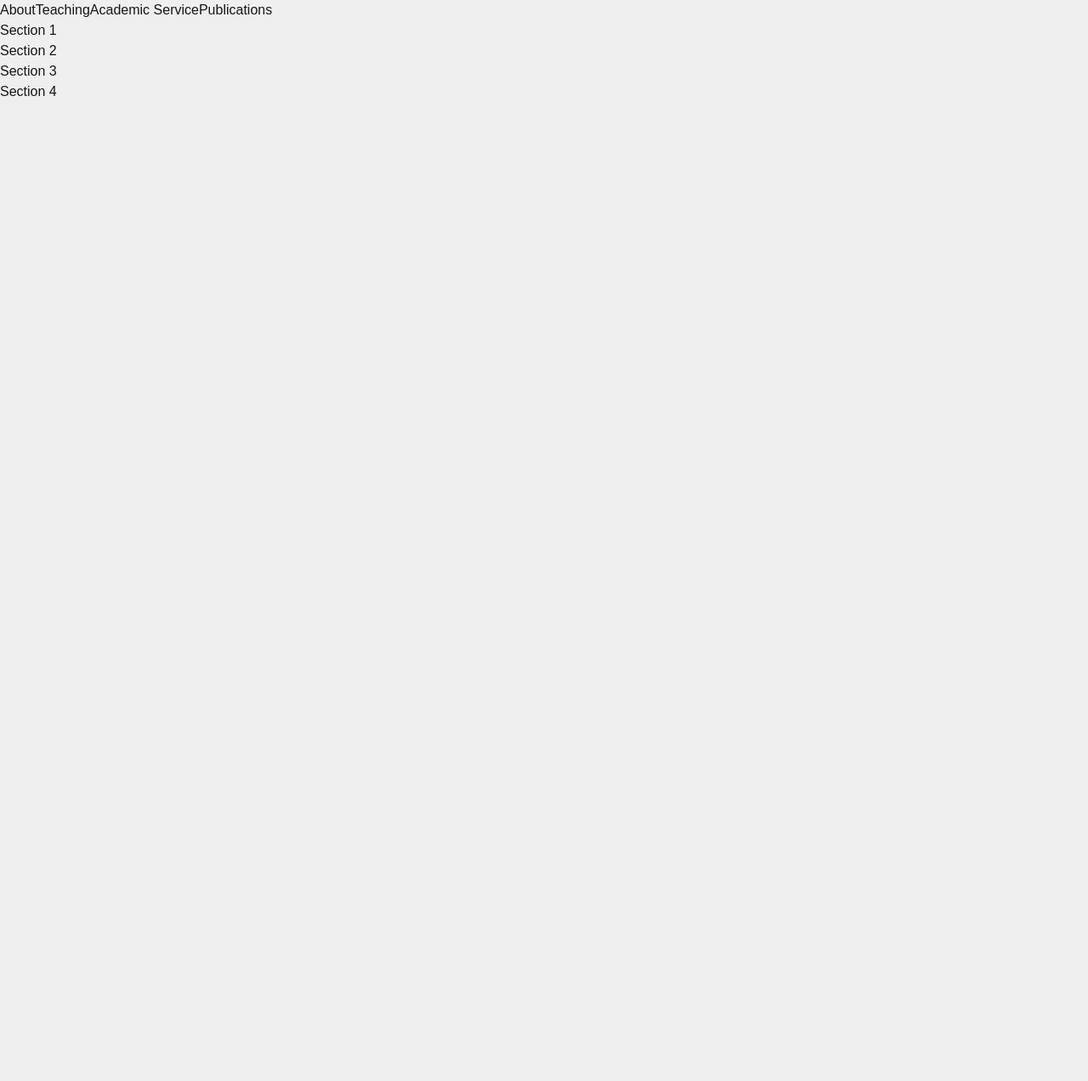
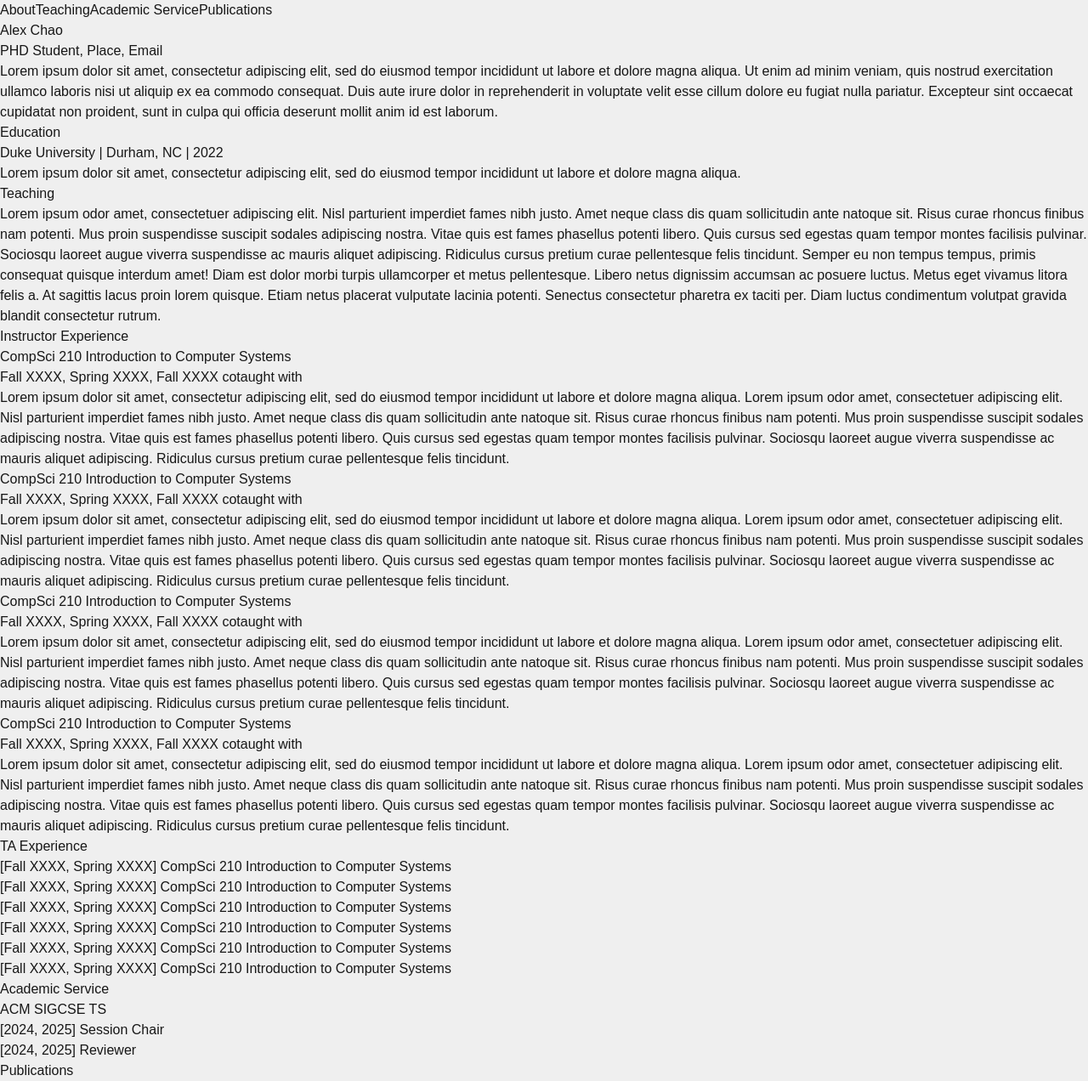
Before and after one commit to ninchkn78/jessica, a Next.js app: page / in a window 1280 px wide. Shown: the whole page at 85% size. Before the commit the page ends 800 px from the top, so only its background shows below. Built offline with nearby package versions, Linux system fonts and the light colour scheme.

Commit message:
added wireframe for all the sections

```diff
--- a/src/components/NavBar.tsx
+++ b/src/components/NavBar.tsx
@@ -4,7 +4,8 @@ import { Link as ScrollLink, Element } from "react-scroll";
 const NavBar = () => {
   return (
     <nav className="fixed top-0 left-0 h-screen w-64 shadow-lg z-10 p-4 bg-[#613F75]">
-      <div className="flex flex-col space-y-10 w-full text-center pt-32">
+      <div className="flex flex-col space-y-10 w-full text-center pt-32 items-center">
+        <div className="w-40 h-40 bg-[#CFBFF7] rounded-full"></div>
         <ScrollLink
           to="about"
           smooth={true}
--- a/src/components/sections/About.tsx
+++ b/src/components/sections/About.tsx
@@ -2,19 +2,36 @@ import Link from "next/link";
 import { Link as ScrollLink, Element } from "react-scroll";
 import { motion } from "framer-motion";
 
-const NavBar = () => {
+const About = () => {
   return (
-    <Element name="about" className="h-screen flex items-center justify-center">
-          <motion.h2
-            className="text-4xl"
-            initial={{ opacity: 0, y: 50 }}
-            animate={{ opacity: 1, y: 0 }}
-            transition={{ duration: 0.8 }}
-          >
-            Section 1
-          </motion.h2>
-        </Element>
+    <Element
+      name="about"
+      className="min-h-screen flex flex-col"
+    >
+      {/* Main Bout Section */}
+      <h1>
+        Alex Chao
+      </h1>
+      <div> {/* this guy is special, only guy who looks like this */}
+        PHD Student, Place, Email
+      </div>
+      <p>
+      Lorem ipsum dolor sit amet, consectetur adipiscing elit, sed do eiusmod tempor incididunt ut labore et dolore magna aliqua. Ut enim ad minim veniam, quis nostrud exercitation ullamco laboris nisi ut aliquip ex ea commodo consequat. Duis aute irure dolor in reprehenderit in voluptate velit esse cillum dolore eu fugiat nulla pariatur. Excepteur sint occaecat cupidatat non proident, sunt in culpa qui officia deserunt mollit anim id est laborum.
+      </p>
+
+      {/* Education */}
+      <h2>
+        Education
+      </h2>
+      <h3>
+        Duke University | Durham, NC | 2022
+      </h3>
+      <p>
+      Lorem ipsum dolor sit amet, consectetur adipiscing elit, sed do eiusmod tempor incididunt ut labore et dolore magna aliqua.
+      </p>
+
+    </Element>
   );
 };
 
-export default NavBar;
+export default About;
--- /dev/null
+++ b/src/components/sections/Publications.tsx
@@ -0,0 +1,15 @@
+import Link from "next/link";
+import { Link as ScrollLink, Element } from "react-scroll";
+import { motion } from "framer-motion";
+
+const Publications = () => {
+  return (
+    <Element name="publications" className="min-h-screen flex flex-col">
+      <h1>Publications</h1>
+
+      {/* Timeline */}
+    </Element>
+  );
+};
+
+export default Publications;
--- /dev/null
+++ b/src/components/sections/Service.tsx
@@ -0,0 +1,24 @@
+import Link from "next/link";
+import { Link as ScrollLink, Element } from "react-scroll";
+import { motion } from "framer-motion";
+
+const Service = () => {
+  return (
+    <Element name="service" className="flex flex-col bg-gray-400">
+      <h1>Academic Service</h1>
+
+      {/* Carousel */}
+      <div className="flex flex-row">
+        <div className="flex flex-col">
+          <div>ACM SIGCSE TS</div>
+          <ul>
+            <li>[2024, 2025] Session Chair</li>
+            <li>[2024, 2025] Reviewer</li>
+          </ul>
+        </div>
+      </div>
+    </Element>
+  );
+};
+
+export default Service;
--- /dev/null
+++ b/src/components/sections/Teaching.tsx
@@ -0,0 +1,132 @@
+import Link from "next/link";
+import { Link as ScrollLink, Element } from "react-scroll";
+import { motion } from "framer-motion";
+
+const Teaching = () => {
+  return (
+    <Element name="teaching" className="min-h-screen flex flex-col bg-gray-200">
+      {/* Teaching Blurb */}
+      <div>
+        <div>
+          <h1>Teaching</h1>
+          <p>
+            Lorem ipsum odor amet, consectetuer adipiscing elit. Nisl parturient
+            imperdiet fames nibh justo. Amet neque class dis quam sollicitudin
+            ante natoque sit. Risus curae rhoncus finibus nam potenti. Mus proin
+            suspendisse suscipit sodales adipiscing nostra. Vitae quis est fames
+            phasellus potenti libero. Quis cursus sed egestas quam tempor montes
+            facilisis pulvinar. Sociosqu laoreet augue viverra suspendisse ac
+            mauris aliquet adipiscing. Ridiculus cursus pretium curae
+            pellentesque felis tincidunt. Semper eu non tempus tempus, primis
+            consequat quisque interdum amet! Diam est dolor morbi turpis
+            ullamcorper et metus pellentesque. Libero netus dignissim accumsan
+            ac posuere luctus. Metus eget vivamus litora felis a. At sagittis
+            lacus proin lorem quisque. Etiam netus placerat vulputate lacinia
+            potenti. Senectus consectetur pharetra ex taciti per. Diam luctus
+            condimentum volutpat gravida blandit consectetur rutrum.
+          </p>
+        </div>
+
+        <div>
+          {/* Instructing Experience */}
+          <div>
+            <h2>Instructor Experience</h2>
+
+            <h3>CompSci 210 Introduction to Computer Systems</h3>
+            <h4>Fall XXXX, Spring XXXX, Fall XXXX cotaught with</h4>
+            <p>
+              Lorem ipsum dolor sit amet, consectetur adipiscing elit, sed do
+              eiusmod tempor incididunt ut labore et dolore magna aliqua. Lorem
+              ipsum odor amet, consectetuer adipiscing elit. Nisl parturient
+              imperdiet fames nibh justo. Amet neque class dis quam sollicitudin
+              ante natoque sit. Risus curae rhoncus finibus nam potenti. Mus
+              proin suspendisse suscipit sodales adipiscing nostra. Vitae quis
+              est fames phasellus potenti libero. Quis cursus sed egestas quam
+              tempor montes facilisis pulvinar. Sociosqu laoreet augue viverra
+              suspendisse ac mauris aliquet adipiscing. Ridiculus cursus pretium
+              curae pellentesque felis tincidunt.
+            </p>
+
+            <h3>CompSci 210 Introduction to Computer Systems</h3>
+            <h4>Fall XXXX, Spring XXXX, Fall XXXX cotaught with</h4>
+            <p>
+              Lorem ipsum dolor sit amet, consectetur adipiscing elit, sed do
+              eiusmod tempor incididunt ut labore et dolore magna aliqua. Lorem
+              ipsum odor amet, consectetuer adipiscing elit. Nisl parturient
+              imperdiet fames nibh justo. Amet neque class dis quam sollicitudin
+              ante natoque sit. Risus curae rhoncus finibus nam potenti. Mus
+              proin suspendisse suscipit sodales adipiscing nostra. Vitae quis
+              est fames phasellus potenti libero. Quis cursus sed egestas quam
+              tempor montes facilisis pulvinar. Sociosqu laoreet augue viverra
+              suspendisse ac mauris aliquet adipiscing. Ridiculus cursus pretium
+              curae pellentesque felis tincidunt.
+            </p>
+
+            <h3>CompSci 210 Introduction to Computer Systems</h3>
+            <h4>Fall XXXX, Spring XXXX, Fall XXXX cotaught with</h4>
+            <p>
+              Lorem ipsum dolor sit amet, consectetur adipiscing elit, sed do
+              eiusmod tempor incididunt ut labore et dolore magna aliqua. Lorem
+              ipsum odor amet, consectetuer adipiscing elit. Nisl parturient
+              imperdiet fames nibh justo. Amet neque class dis quam sollicitudin
+              ante natoque sit. Risus curae rhoncus finibus nam potenti. Mus
+              proin suspendisse suscipit sodales adipiscing nostra. Vitae quis
+              est fames phasellus potenti libero. Quis cursus sed egestas quam
+              tempor montes facilisis pulvinar. Sociosqu laoreet augue viverra
+              suspendisse ac mauris aliquet adipiscing. Ridiculus cursus pretium
+              curae pellentesque felis tincidunt.
+            </p>
+
+            <h3>CompSci 210 Introduction to Computer Systems</h3>
+            <h4>Fall XXXX, Spring XXXX, Fall XXXX cotaught with</h4>
+            <p>
+              Lorem ipsum dolor sit amet, consectetur adipiscing elit, sed do
+              eiusmod tempor incididunt ut labore et dolore magna aliqua. Lorem
+              ipsum odor amet, consectetuer adipiscing elit. Nisl parturient
+              imperdiet fames nibh justo. Amet neque class dis quam sollicitudin
+              ante natoque sit. Risus curae rhoncus finibus nam potenti. Mus
+              proin suspendisse suscipit sodales adipiscing nostra. Vitae quis
+              est fames phasellus potenti libero. Quis cursus sed egestas quam
+              tempor montes facilisis pulvinar. Sociosqu laoreet augue viverra
+              suspendisse ac mauris aliquet adipiscing. Ridiculus cursus pretium
+              curae pellentesque felis tincidunt.
+            </p>
+          </div>
+
+          {/* TA Experience */}
+          <div>
+            <h2>TA Experience</h2>
+            <ul>
+              <li>
+                [Fall XXXX, Spring XXXX] CompSci 210 Introduction to Computer
+                Systems
+              </li>
+              <li>
+                [Fall XXXX, Spring XXXX] CompSci 210 Introduction to Computer
+                Systems
+              </li>
+              <li>
+                [Fall XXXX, Spring XXXX] CompSci 210 Introduction to Computer
+                Systems
+              </li>
+              <li>
+                [Fall XXXX, Spring XXXX] CompSci 210 Introduction to Computer
+                Systems
+              </li>
+              <li>
+                [Fall XXXX, Spring XXXX] CompSci 210 Introduction to Computer
+                Systems
+              </li>
+              <li>
+                [Fall XXXX, Spring XXXX] CompSci 210 Introduction to Computer
+                Systems
+              </li>
+            </ul>
+          </div>
+        </div>
+      </div>
+    </Element>
+  );
+};
+
+export default Teaching;
--- a/src/pages/index.tsx
+++ b/src/pages/index.tsx
@@ -1,11 +1,15 @@
 import Image from "next/image";
 import { Geist, Geist_Mono } from "next/font/google";
 
+import { Link as ScrollLink, Element } from "react-scroll";
+import { motion } from "framer-motion";
+
 import NavBar from "@/components/NavBar";
 import About from "@/components/sections/About"
+import Teaching from "@/components/sections/Teaching";
+import Service from "@/components/sections/Service";
+import Publications from "@/components/sections/Publications";
 
-import { Link as ScrollLink, Element } from "react-scroll";
-import { motion } from "framer-motion";
 
 const geistSans = Geist({
   variable: "--font-geist-sans",
@@ -21,54 +25,11 @@ export default function Home() {
   return (
     <div className="flex w-full">
       <NavBar />
-      <div className="flex flex-col w-full h-full ml-64 p-4">
-        {/* Sections with Framer Motion animations */}
+      <div className="flex flex-col w-full h-full ml-64">
         <About />
-
-        <Element
-          name="teaching"
-          className="h-screen flex items-center justify-center bg-gray-200"
-        >
-          <motion.h2
-            className="text-4xl"
-            initial={{ opacity: 0, scale: 0.8 }}
-            whileInView={{ opacity: 1, scale: 1 }}
-            viewport={{ once: true }}
-            transition={{ duration: 0.8 }}
-          >
-            Section 2
-          </motion.h2>
-        </Element>
-
-        <Element
-          name="service"
-          className="h-screen flex items-center justify-center bg-gray-300"
-        >
-          <motion.h2
-            className="text-4xl"
-            initial={{ opacity: 0, x: -50 }}
-            whileInView={{ opacity: 1, x: 0 }}
-            viewport={{ once: true }}
-            transition={{ duration: 0.8 }}
-          >
-            Section 3
-          </motion.h2>
-        </Element>
-
-        <Element
-          name="publications"
-          className="h-screen flex items-center justify-center bg-gray-400"
-        >
-          <motion.h2
-            className="text-4xl"
-            initial={{ opacity: 0, rotate: -10 }}
-            whileInView={{ opacity: 1, rotate: 0 }}
-            viewport={{ once: true }}
-            transition={{ duration: 0.8 }}
-          >
-            Section 4
-          </motion.h2>
-        </Element>
+        <Teaching/>
+        <Service/>
+        <Publications></Publications>
       </div>
     </div>
   );
```
